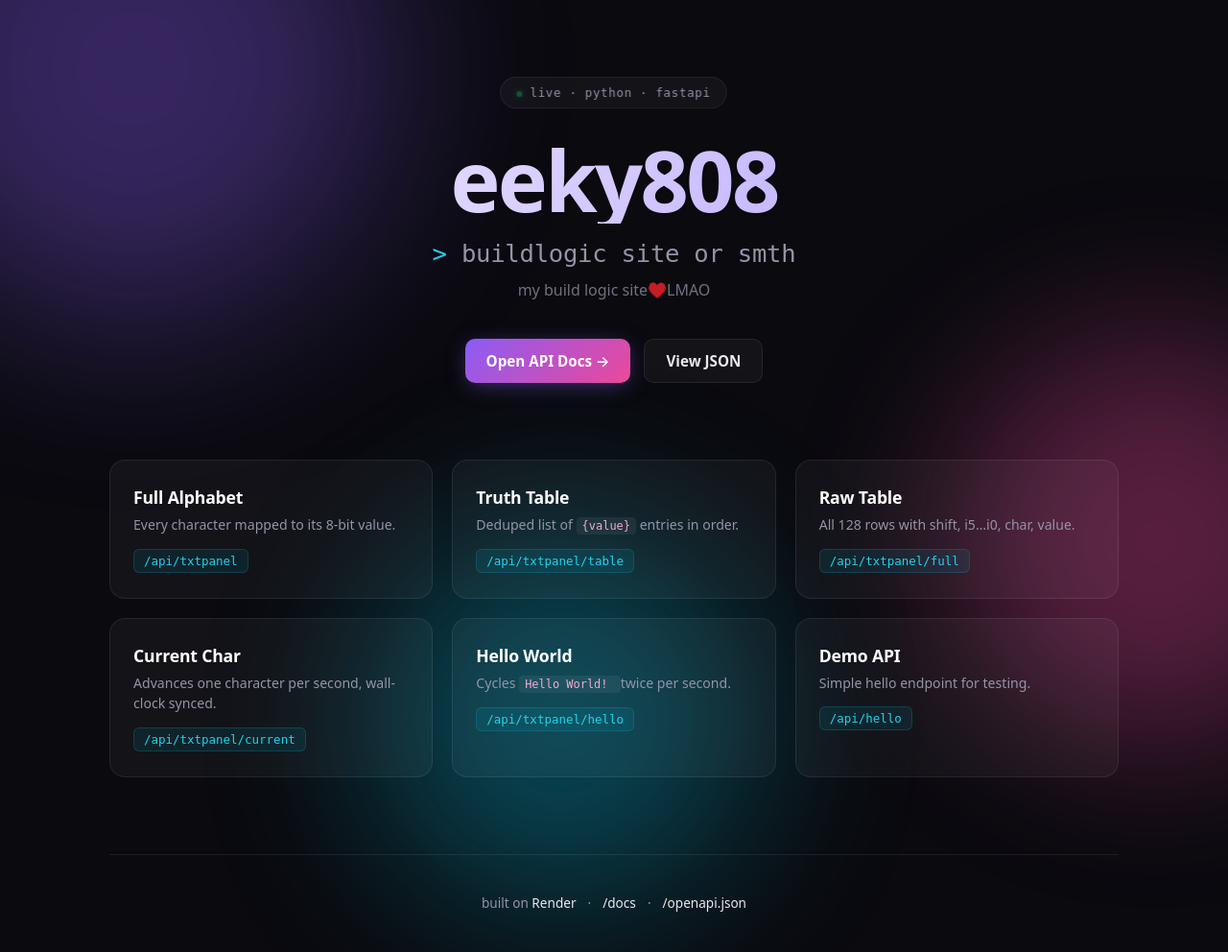
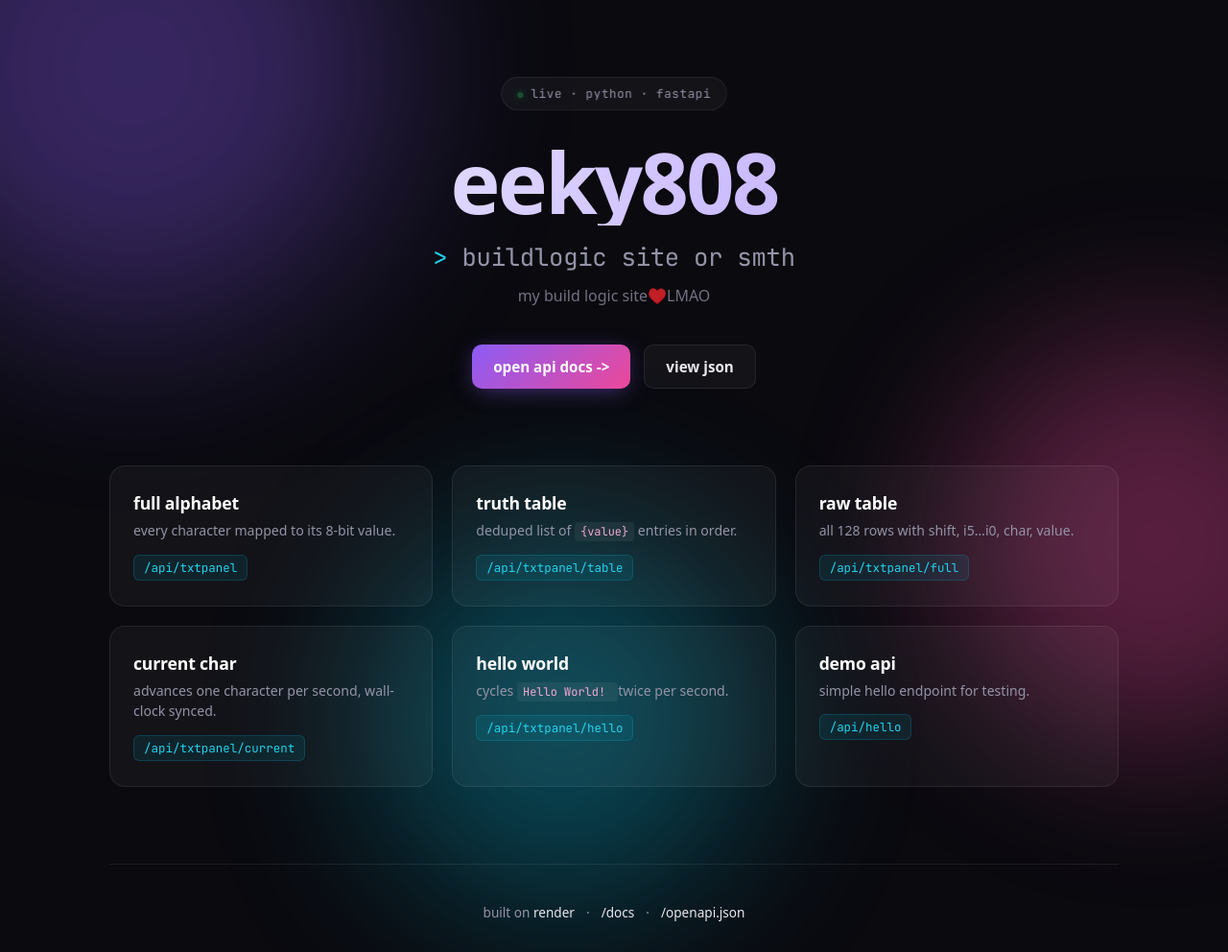
Before and after one commit to geometryRunC/eeky808, a FastAPI app: page / in a window 1280 px wide. Shown: the top 992 px of the page at 96% size. Run offline with FastAPI, Linux system fonts and the light colour scheme.

Commit message:
Update text case in index.html for consistency

```diff
--- a/templates/index.html
+++ b/templates/index.html
@@ -4,6 +4,9 @@
     <meta charset="UTF-8" />
     <meta name="viewport" content="width=device-width, initial-scale=1.0" />
     <title>{{ title }}</title>
+    <link rel="preconnect" href="https://fonts.googleapis.com" />
+    <link rel="preconnect" href="https://fonts.gstatic.com" crossorigin />
+    <link href="https://fonts.googleapis.com/css2?family=JetBrains+Mono:wght@400;500;700&family=Space+Grotesk:wght@400;500;700&display=swap" rel="stylesheet" />
     <link rel="stylesheet" href="/static/style.css" />
 </head>
 <body>
@@ -18,51 +21,51 @@
             <p class="hero-tagline">{{ tagline }}</p>
             <p class="hero-intro">{{ intro }}</p>
             <div class="hero-actions">
-                <a class="btn btn-primary" href="/docs">Open API Docs &rarr;</a>
-                <a class="btn btn-ghost" href="/api/txtpanel">View JSON</a>
+                <a class="btn btn-primary" href="/docs">open api docs -&gt;</a>
+                <a class="btn btn-ghost" href="/api/txtpanel">view json</a>
             </div>
         </header>
 
         <section class="grid">
             <a class="card" href="/api/txtpanel">
-                <h2 class="card-title">Full Alphabet</h2>
-                <p class="card-desc">Every character mapped to its 8-bit value.</p>
+                <h2 class="card-title">full alphabet</h2>
+                <p class="card-desc">every character mapped to its 8-bit value.</p>
                 <span class="card-path">/api/txtpanel</span>
             </a>
 
             <a class="card" href="/api/txtpanel/table">
-                <h2 class="card-title">Truth Table</h2>
-                <p class="card-desc">Deduped list of <code>{value}</code> entries in order.</p>
+                <h2 class="card-title">truth table</h2>
+                <p class="card-desc">deduped list of <code>{value}</code> entries in order.</p>
                 <span class="card-path">/api/txtpanel/table</span>
             </a>
 
             <a class="card" href="/api/txtpanel/full">
-                <h2 class="card-title">Raw Table</h2>
-                <p class="card-desc">All 128 rows with shift, i5&hellip;i0, char, value.</p>
+                <h2 class="card-title">raw table</h2>
+                <p class="card-desc">all 128 rows with shift, i5&hellip;i0, char, value.</p>
                 <span class="card-path">/api/txtpanel/full</span>
             </a>
 
             <a class="card" href="/api/txtpanel/current">
-                <h2 class="card-title">Current Char</h2>
-                <p class="card-desc">Advances one character per second, wall-clock synced.</p>
+                <h2 class="card-title">current char</h2>
+                <p class="card-desc">advances one character per second, wall-clock synced.</p>
                 <span class="card-path">/api/txtpanel/current</span>
             </a>
 
             <a class="card" href="/api/txtpanel/hello">
-                <h2 class="card-title">Hello World</h2>
-                <p class="card-desc">Cycles <code>Hello World! </code> twice per second.</p>
+                <h2 class="card-title">hello world</h2>
+                <p class="card-desc">cycles <code>Hello World! </code> twice per second.</p>
                 <span class="card-path">/api/txtpanel/hello</span>
             </a>
 
             <a class="card" href="/api/hello">
-                <h2 class="card-title">Demo API</h2>
-                <p class="card-desc">Simple hello endpoint for testing.</p>
+                <h2 class="card-title">demo api</h2>
+                <p class="card-desc">simple hello endpoint for testing.</p>
                 <span class="card-path">/api/hello</span>
             </a>
         </section>
 
         <footer class="footer">
-            <span>built on <a href="https://render.com" target="_blank" rel="noopener">Render</a></span>
+            <span>built on <a href="https://render.com" target="_blank" rel="noopener">render</a></span>
             <span>&middot;</span>
             <a href="/docs">/docs</a>
             <span>&middot;</span>
```
